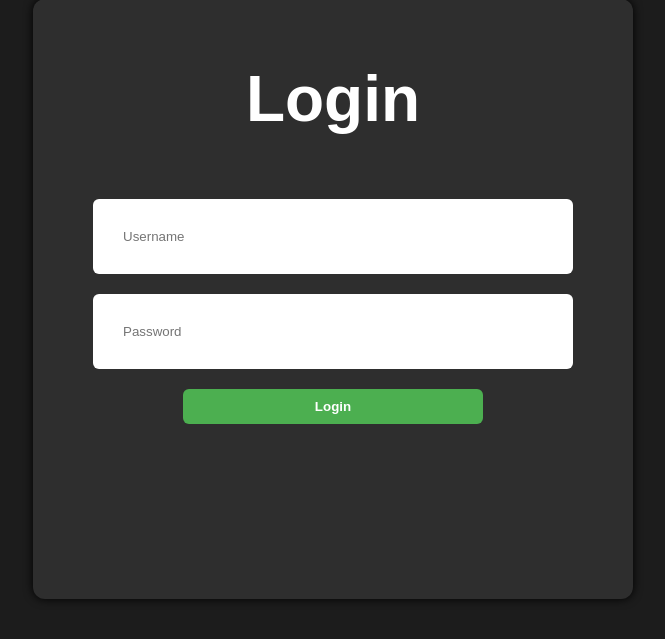
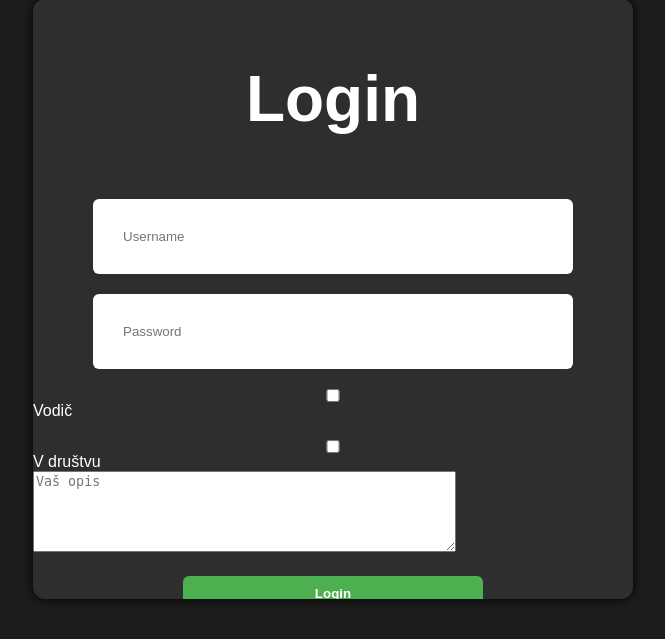
Before and after one commit to Lukajekul/Hiking_buddies, a Flask app: page /login in a window 1280 px wide. Shown: the part 101-740 px from the top of the page, without its empty margins (307-972 px from the left). Run offline with Flask 3, Linux system fonts and the light colour scheme.

Commit message:
dodelovanje login

```diff
--- a/templates/login.html
+++ b/templates/login.html
@@ -11,6 +11,9 @@
                 <h2 id="h2log">Login</h2>
                 <input type="text" name="username" placeholder="Username" required>
                 <input type="password" name="password" placeholder="Password" required>
+                <input type="checkbox" name="koda" value="HTML"> Vodič <br>
+                <input type="checkbox" name="koda" value="HTML5"> V društvu <br>
+                <textarea name="opis" rows="5" cols="50" placeholder="Vaš opis"></textarea>
                 <button type="submit">Login</button>
             </form>
 
```
